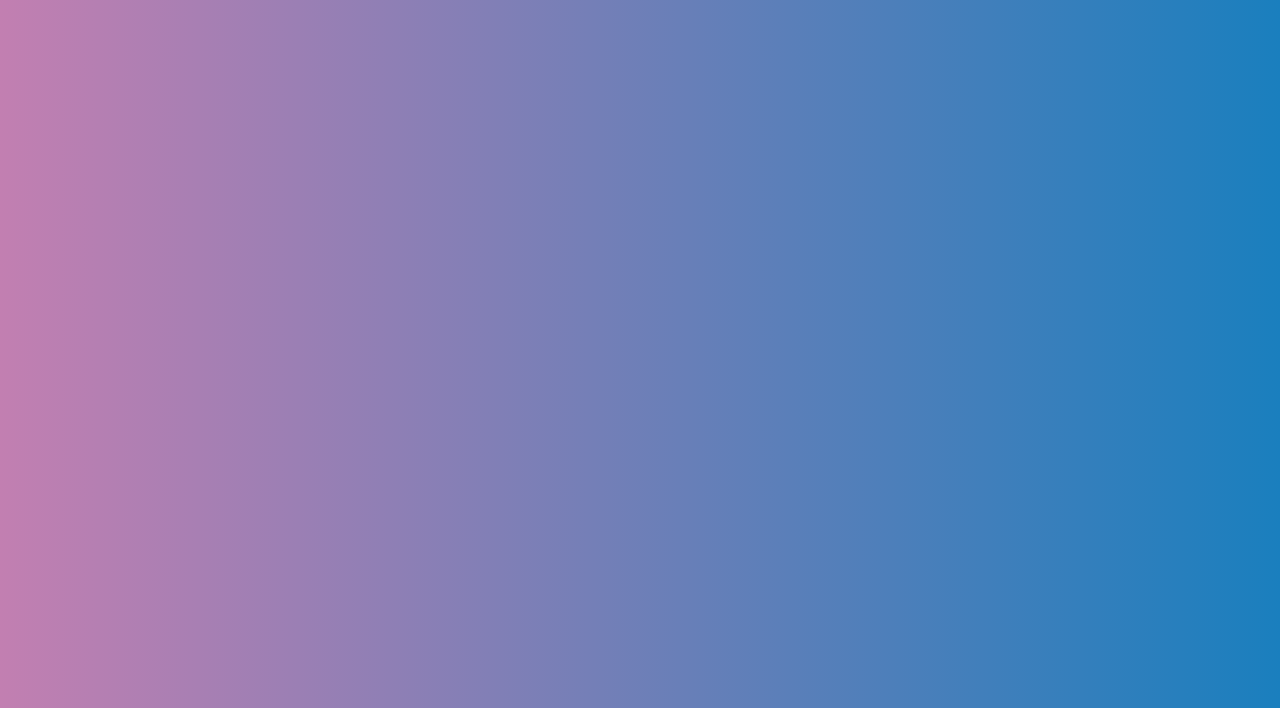
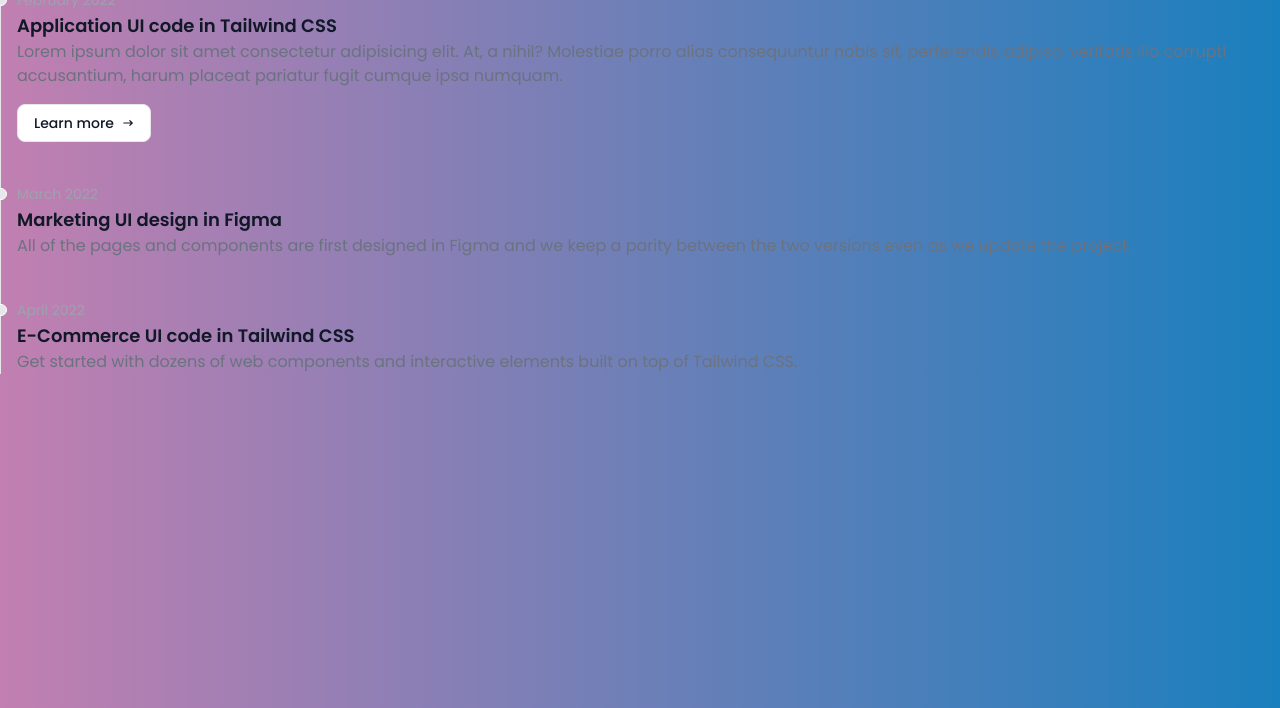
Before and after one commit to thaemorais/projeto-reprograme-se, a website: page src/calendar.html in a window 1280 px wide. Shown: the part 92-800 px from the top of the page. Drawn offline with nearby package versions, Linux system fonts and the light colour scheme.

Commit message:
Fazendo a pagina calendario

```diff
--- a/src/calendar.html
+++ b/src/calendar.html
@@ -40,7 +40,7 @@
                         <a class="hover:text-gray-500" href="/src/news.html">Notícias</a>
                     </li>
                     <li>
-                        <a class="hover:text-gray-500" href="#">Calendário</a>
+                        <a class="hover:text-gray-500" href="/src/calendar.html">Calendário</a>
                     </li>
                 </ul>
             </div>
@@ -50,5 +50,27 @@
             </div>
     </header>
 
+    <ol class="relative border-l border-gray-200 dark:border-gray-700">
+    <li class="mb-10 ml-4">
+        <div class="absolute w-3 h-3 bg-gray-200 rounded-full mt-1.5 -left-1.5 border border-white dark:border-gray-900 dark:bg-gray-700"></div>
+        <time class="mb-1 text-sm font-normal leading-none text-gray-400 dark:text-gray-500">February 2022</time>
+        <h3 class="text-lg font-semibold text-gray-900 dark:text-white">Application UI code in Tailwind CSS</h3>
+        <p class="mb-4 text-base font-normal text-gray-500 dark:text-gray-400">Lorem ipsum dolor sit amet consectetur adipisicing elit. At, a nihil? Molestiae porro alias consequuntur nobis sit, perferendis adipisci veritatis illo corrupti accusantium, harum placeat pariatur fugit cumque ipsa numquam.</p>
+
+        <a href="#" class="inline-flex items-center px-4 py-2 text-sm font-medium text-gray-900 bg-white border border-gray-200 rounded-lg hover:bg-gray-100 hover:text-blue-700 focus:z-10 focus:ring-4 focus:outline-none focus:ring-gray-200 focus:text-blue-700 dark:bg-gray-800 dark:text-gray-400 dark:border-gray-600 dark:hover:text-white dark:hover:bg-gray-700 dark:focus:ring-gray-700">Learn more <svg class="w-3 h-3 ml-2" fill="currentColor" viewBox="0 0 20 20" xmlns="http://www.w3.org/2000/svg"><path fill-rule="evenodd" d="M12.293 5.293a1 1 0 011.414 0l4 4a1 1 0 010 1.414l-4 4a1 1 0 01-1.414-1.414L14.586 11H3a1 1 0 110-2h11.586l-2.293-2.293a1 1 0 010-1.414z" clip-rule="evenodd"></path></svg></a>
+    </li>
+    <li class="mb-10 ml-4">
+        <div class="absolute w-3 h-3 bg-gray-200 rounded-full mt-1.5 -left-1.5 border border-white dark:border-gray-900 dark:bg-gray-700"></div>
+        <time class="mb-1 text-sm font-normal leading-none text-gray-400 dark:text-gray-500">March 2022</time>
+        <h3 class="text-lg font-semibold text-gray-900 dark:text-white">Marketing UI design in Figma</h3>
+        <p class="text-base font-normal text-gray-500 dark:text-gray-400">All of the pages and components are first designed in Figma and we keep a parity between the two versions even as we update the project.</p>
+    </li>
+    <li class="ml-4">
+        <div class="absolute w-3 h-3 bg-gray-200 rounded-full mt-1.5 -left-1.5 border border-white dark:border-gray-900 dark:bg-gray-700"></div>
+        <time class="mb-1 text-sm font-normal leading-none text-gray-400 dark:text-gray-500">April 2022</time>
+        <h3 class="text-lg font-semibold text-gray-900 dark:text-white">E-Commerce UI code in Tailwind CSS</h3>
+        <p class="text-base font-normal text-gray-500 dark:text-gray-400">Get started with dozens of web components and interactive elements built on top of Tailwind CSS.</p>
+    </li>
+</ol>
 </body>
 </html>
```
Also changed, not shown: src/faq.html (+1 -1 lines), src/index.html (+1 -1 lines).
